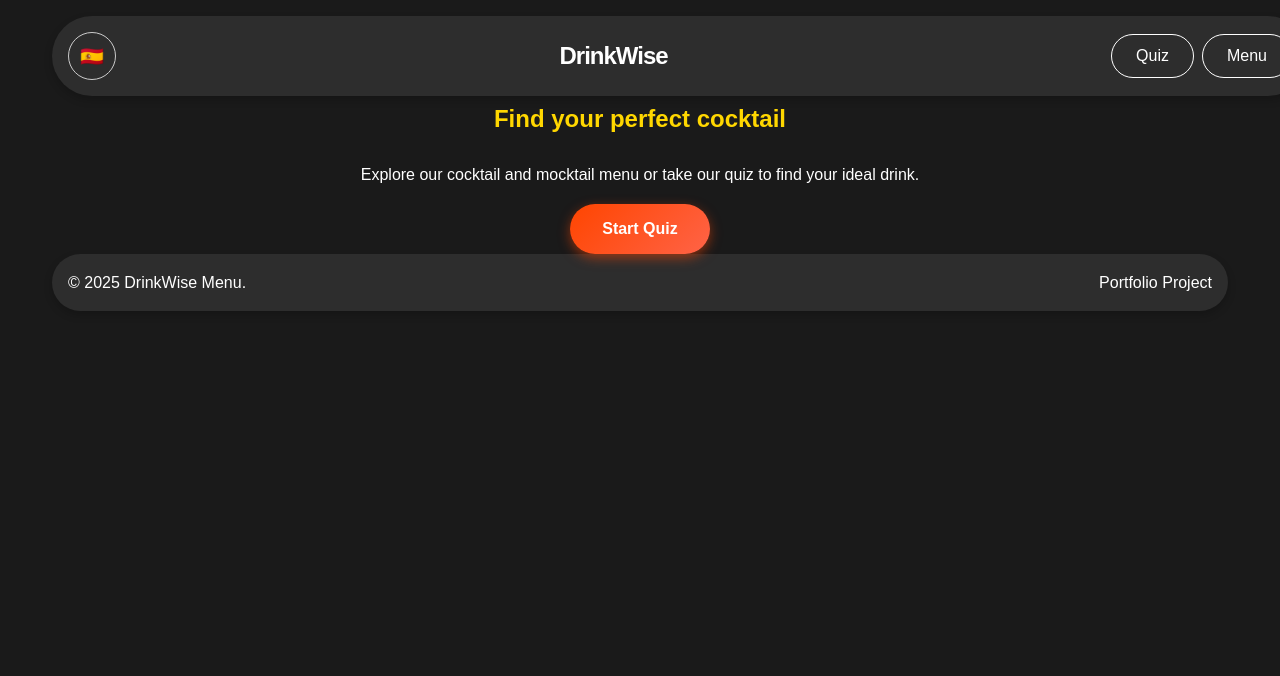
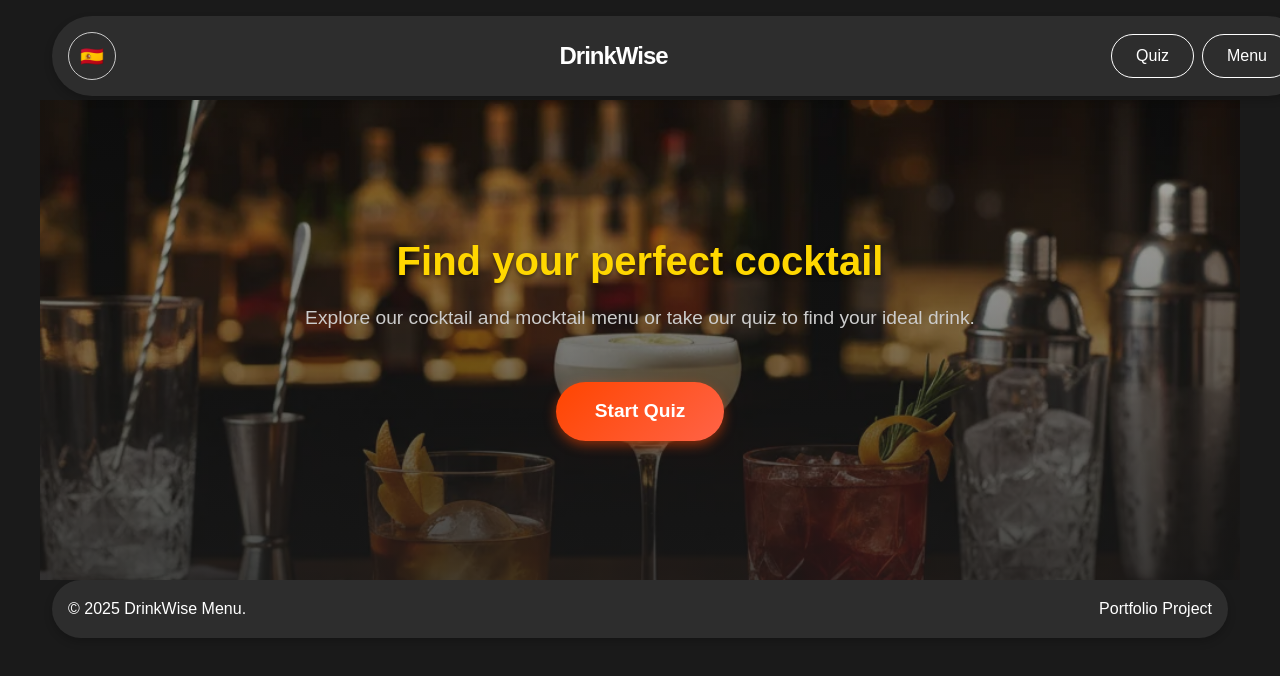
Before and after one commit to dalonsodev/DrinkWise, a React (Vite) app: page / in a window 1280 px wide. Shown: the top 676 px of the page. Built offline with nearby package versions, Linux system fonts and the light colour scheme; what i18next-icu would draw is missing.

Commit message:
feat: add home hero section with background image and styles

```diff
--- a/src/index.css
+++ b/src/index.css
@@ -293,7 +293,6 @@ main {
   padding: 0;
 }
 
-/* Estilos para el contador de cócteles */
 .cocktail-count {
   font-size: 1rem;
   color: var(--text-subtle);
@@ -303,14 +302,12 @@ main {
   gap: 0.2em;
 }
 
-/* Estilos para el número de cócteles */
 .cocktail-count-number {
   font-size: 1.2rem;
-  color: var(--accent); /* Dorado para énfasis */
+  color: var(--accent);
   font-weight: bold;
 }
 
-/* Estilos para el botón Clear Filters (discreto) */
 .clear-filters-btn {
   font-size: 0.8rem;
   padding: 0.3em 0.8em;
@@ -333,6 +330,7 @@ main {
    padding: 1em 0 0.5em 0;
 }
 
+
 /* Page styles */
 .page {
    text-align: center;
@@ -347,6 +345,71 @@ main {
 .page-description {
    font-size: 1rem;
    margin-bottom: 1em;
+}
+
+/* Home Hero Styles */
+.home-hero {
+   position: relative;
+   width: 100%;
+   min-height: 60vh;
+   background-image: url('/images/hero-home.webp'); /* Reemplaza con la ruta real de tu imagen */
+   background-size: cover;
+   background-position: center;
+   background-repeat: no-repeat;
+   display: flex;
+   flex-direction: column;
+   justify-content: center;
+   align-items: center;
+   padding: 2em 1em;
+   overflow: hidden;
+}
+
+.home-hero::before {
+   content: '';
+   position: absolute;
+   top: 0;
+   left: 0;
+   width: 100%;
+   height: 100%;
+   background: linear-gradient(to bottom, rgba(26, 26, 26, 0.3), rgba(26, 26, 26, 0.8));
+   z-index: 1;
+}
+
+.home-hero .page-title {
+   font-size: 2.5rem;
+   font-weight: 700;
+   color: var(--accent);
+   margin-bottom: 0.5em;
+   text-shadow: 0 2px 4px rgba(0, 0, 0, 0.5);
+   transition: var(--transition);
+   position: relative;
+   z-index: 2;
+   line-height: 1.1;
+}
+
+.home-hero .page-description {
+   font-size: 1.2rem;
+   color: var(--text-subtle);
+   margin-bottom: 2.5em;
+   max-width: 90%;
+   margin-left: auto;
+   margin-right: auto;
+   text-align: center;
+   position: relative;
+   z-index: 2;
+}
+
+.home-hero .btn-primary {
+   font-size: 1.2rem;
+   padding: 0.75em 2em;
+   box-shadow: 0 4px 12px rgba(255, 69, 0, 0.5);
+   position: relative;
+   z-index: 2;
+}
+
+.home-hero .btn-primary:hover {
+   transform: translateY(-4px);
+   box-shadow: 0 6px 16px rgba(255, 69, 0, 0.7);
 }
 
 /* MenuPage */
--- a/src/pages/HomePage.jsx
+++ b/src/pages/HomePage.jsx
@@ -6,7 +6,7 @@ export default function Home() {
    const { t } = useTranslation()
 
    return (
-      <div className="page">
+      <div className="page home-hero">
          <h1 className="page-title">{t("welcome")}</h1>
          <p className="page-description">{t("welcome.description")}</p>
          <Link to="/quiz" className="btn-primary">
```
Also changed, not shown: public/images/hero-home.webp (added).
